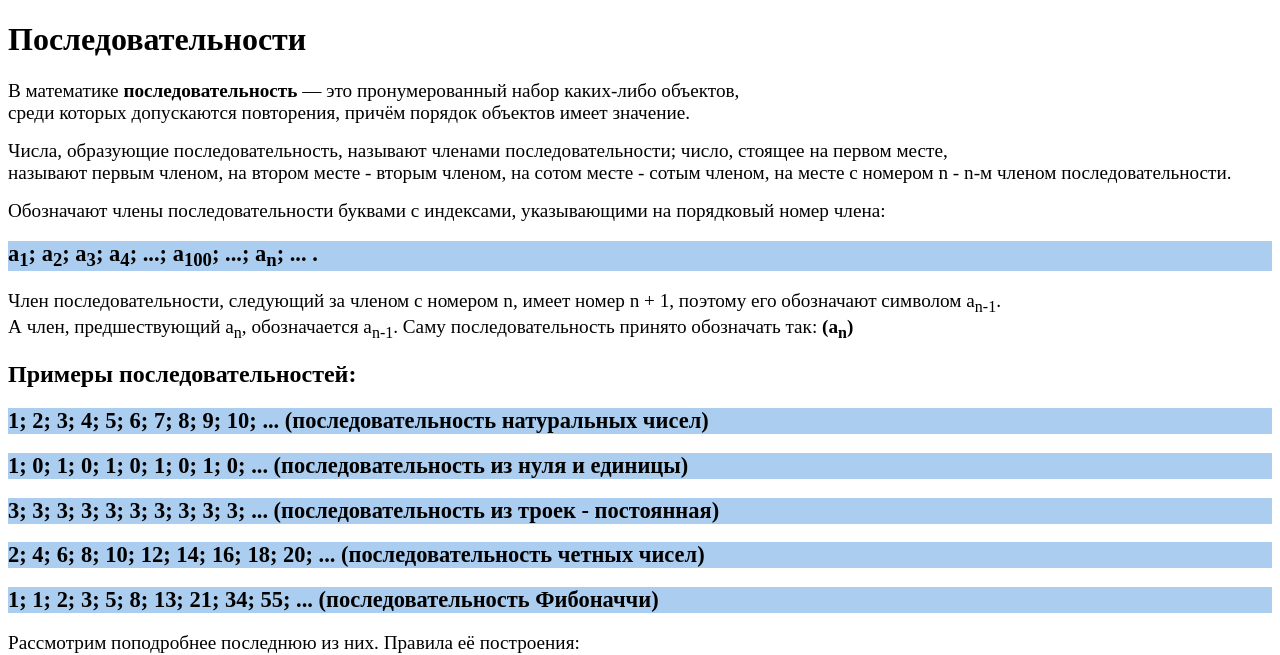
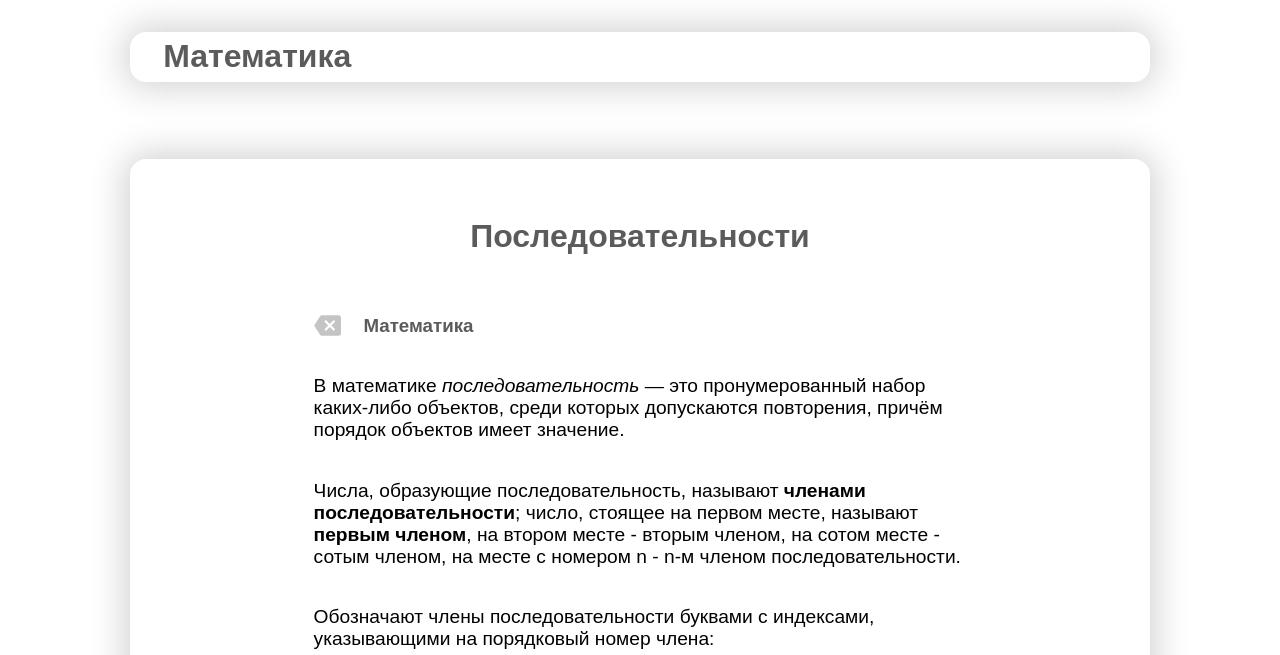
Before and after one commit to platon-p/flaskProject2, a Flask app: page /math/sequences in a window 1280 px wide. Shown: the top 655 px of the page. Run offline with Flask 2, Linux system fonts and the light colour scheme.

Commit message:
Сделал дизайн для нескольких уроков

```diff
--- a/main.py
+++ b/main.py
@@ -63,6 +63,15 @@ def test_atomic_structure():
     return render_template('tests-atomic-structure.html')
 
 
+@app.route('/physics/elec/test', methods=['POST', 'GET'])
+def test_elec():
+    if request.method == 'GET':
+        return render_template('test_elec.html')
+    elif request.method == 'POST':
+        print(request.form["one"])
+        return "Форма отправлена"
+
+
 @app.route('/computers')
 def inf_lesson():
     return render_template('lessonI.html', title='Информатика')
@@ -76,15 +85,6 @@ def binary_lesson():
 @app.route('/computers/cpu')
 def cpu_lesson():
     return render_template('cpu.html')
-
-
-@app.route('/physics/elec/test', methods=['POST', 'GET'])
-def test_elec():
-    if request.method == 'GET':
-        return render_template('test_elec.html')
-    elif request.method == 'POST':
-        print(request.form["one"])
-        return "Форма отправлена"
 
 
 # @app.route('/bib', methods=['GET', 'POST'])
--- a/templates/cpu.html
+++ b/templates/cpu.html
@@ -18,7 +18,7 @@
         <h1 class="label_lessons" align="center">Процессор</h1>
         <br>
         <div style="line-height: 1.5em;">
-            <a href="../">
+            <a href="/computers">
                 <img src="{{ url_for('static', filename='images/arrow.svg') }}" alt=""
                      style="width: 1.7em; vertical-align: middle">
             </a>
--- a/templates/lessonI.html
+++ b/templates/lessonI.html
@@ -2,9 +2,6 @@
 
 {% block content %}
 <body>
-{#<div class="block">#}
-{#    <a href="../"><h1 class="main_h1">Информатика, 9 класс</h1></a>#}
-{#</div>#}
 <div class="block">
     <div style="line-height: 1.5em;">
         <a href="../">
@@ -16,9 +13,7 @@
     {#    сами уроки будут являтся классом, у которого есть свойство "имя файла html"#}
     {#    ссылка на урок#}
     <a href="/computers/binary">
-        {#        ниже нужно ставить цвет от объекта ...#}
         <div class="task-card" style="background-color: #71D780">
-            {#            и здесь тоже нужно название  из класса#}
             <h2 class="task_label">Двоичная система</h2>
             <img src="{{ url_for('static', filename='images/binary.svg') }}" class="task_image">
         </div>
--- a/templates/lessonM.html
+++ b/templates/lessonM.html
@@ -16,7 +16,7 @@
         {#    здесь нужно циклом забить уроки из бд#}
         {#    сами уроки будут являтся классом, у которого есть свойство "имя файла html"#}
         {#    ссылка на урок#}
-        <a href="">
+        <a href="/math/sequences">
             {#        ниже нужно ставить цвет от объекта ...#}
             <div class="task-card" style="background-color: #DC8754">
                 {#            и здесь тоже нужно название  из класса#}
--- a/templates/sequences.html
+++ b/templates/sequences.html
@@ -1,75 +1,126 @@
 <!doctype html>
 <html lang="en">
 <head>
+    <meta charset="UTF-8">
+    <title>Математика</title>
+    <link rel="stylesheet" href="{{ url_for('static', filename='css/main.css') }}">
+    <link rel="stylesheet" href="{{ url_for('static', filename='css/cards.css') }}">
+    <link rel="stylesheet" href="{{ url_for('static', filename='css/reg.css') }}">
+    <link rel="stylesheet" href="{{ url_for('static', filename='css/tests.css') }}">
+    <meta name="viewport" content="width=765">
 </head>
 <body>
-      <div class="block">
-        <h1>Последовательности</h1>
-        <style>
-        </style>
+<div class="header block">
+    <h1 class="main_h1">Математика</h1>
 </div>
 <div class="block">
-        <p><big>В математике <strong>последовательность</strong> — это пронумерованный набор каких-либо объектов, <br>
-          среди которых допускаются повторения, причём порядок объектов имеет значение.</big>
+    <div class="block-l">
+        <h1 class="label_lessons" align="center">Последовательности</h1>
+        <br>
+        <div style="line-height: 1.5em;">
+            <a href="/math">
+                <img src="{{ url_for('static', filename='images/arrow.svg') }}" alt=""
+                     style="width: 1.7em; vertical-align: middle">
+            </a>
+            <h3 class="label_lessons" style="margin-left: 1em; display: inline-block; vertical-align: middle">
+                Математика</h3>
+        </div>
+        <p class="lesson-p">В математике <i>последовательность</i> — это пронумерованный набор каких-либо объектов,
+            среди которых допускаются повторения, причём порядок объектов имеет значение.
         </p>
-        <p><big>Числа, образующие последовательность, называют членами последовательности; число, стоящее на первом месте, <br>
-          называют первым членом, на втором месте - вторым членом, на сотом месте - сотым членом, на месте с номером n - n-м членом последовательности.</big>
+        <p class="lesson-p">Числа, образующие последовательность, называют <strong>членами последовательности</strong>;
+            число, стоящее на
+            первом месте, называют <strong>первым членом</strong>, на втором месте - вторым членом, на сотом месте -
+            сотым членом, на месте с номером n
+            - n-м членом последовательности.
         </p>
-        <p><big>Обозначают члены последовательности буквами с индексами, указывающими на порядковый номер члена:</big>
+        <p class="lesson-p">Обозначают члены последовательности буквами с индексами, указывающими на порядковый номер
+            члена:</p>
+
+        <img src="https://latex.codecogs.com/png.latex?\inline&space;\dpi{150}&space;\huge&space;a_1,&space;a_2,&space;a_3,&space;...,&space;a_n">
+
+        <p class="lesson-p">Член последовательности, следующий за членом с номером n, имеет номер n + 1, поэтому его
+            обозначают символом <img
+                    src="https://latex.codecogs.com/png.latex?\inline&space;\dpi{80}&space;\huge&space;a_{n+1}"
+                    title="\huge a_{n-1}"/>.
+            А член, предшествующий <img
+                    src="https://latex.codecogs.com/png.latex?\inline&space;\dpi{80}&space;\huge&space;a_{n}"
+                    title="\huge a_{n-1}"/>, обозначается <img
+                    src="https://latex.codecogs.com/png.latex?\inline&space;\dpi{80}&space;\huge&space;a_{n-1}"
+                    title="\huge a_{n-1}"/>. Саму последовательность принято обозначать так: (an)</p>
+
+        <p class="lesson-p">Примеры последовательностей:
+            <br>
+            1; 2; 3; 4; 5; 6; 7; 8; 9; 10; ... (последовательность натуральных чисел)
+            <br>
+            1; 0; 1; 0; 1; 0; 1; 0; 1; 0; ... (последовательность из нуля и единицы)
+            <br>
+            3; 3; 3; 3; 3; 3; 3; 3; 3; 3; ... (последовательность из троек - постоянная)
+            <br>
+            2; 4; 6; 8; 10; 12; 14; 16; 18; 20; ... (последовательность четных чисел)
+            <br>
+            1; 1; 2; 3; 5; 8; 13; 21; 34; 55; ... (последовательность Фибоначчи)
         </p>
-        <div class="task-card" style="background-color: #abcdef">
-          <h3><big>a<sub>1</sub>; a<sub>2</sub>; a<sub>3</sub>; a<sub>4</sub>; ...; a<sub>100</sub>; ...; a<sub>n</sub>; ... .</big></h3>
+        <br>
+        <p class="lesson-p">Рассмотрим поподробнее последнюю из них. Правила её построения:
+            <br>
+            <img src="https://latex.codecogs.com/png.latex?\dpi{80}&space;\LARGE&space;a_1=1" title="\LARGE a_1=1"/><br>
+            <img src="https://latex.codecogs.com/png.latex?\dpi{80}&space;\LARGE&space;a_2=1" title="\LARGE a_2=1"/><br>
+            <img src="https://latex.codecogs.com/png.latex?\dpi{80}&space;\LARGE&space;a_3=a_1+a_2"
+                 title="\LARGE a_2=1"/><br>
+            <img src="https://latex.codecogs.com/png.latex?\dpi{80}&space;\LARGE&space;a_4=a_2+a_3"
+                 title="\LARGE a_2=1"/><br>
+            <img src="https://latex.codecogs.com/png.latex?\dpi{80}&space;\LARGE&space;a_5=a_3+a_4"
+                 title="\LARGE a_2=1"/><br>
+            Для члена с произвольным номером n соответствующее равенство будет выглядеть так:
+            <br>
+            <img src="https://latex.codecogs.com/png.latex?\dpi{80}&space;\LARGE&space;a_n=a_{n-1}&plus;a_{n-2}"
+                 title="\LARGE a_n=a_{n-1}+a_{n-2}"/>
+            <br>
+            Таким образом, последовательность чисел Фибоначчи задаётся следующим образом:
+            <img src="https://latex.codecogs.com/png.latex?\dpi{80}&space;\LARGE&space;a_1=1" title="\LARGE a_1=1"/><br>
+            <img src="https://latex.codecogs.com/png.latex?\dpi{80}&space;\LARGE&space;a_2=1" title="\LARGE a_2=1"/><br>
+            <img src="https://latex.codecogs.com/png.latex?\dpi{80}&space;\LARGE&space;a_n=a_{n-1}&plus;a_{n-2}"
+                 title="\LARGE a_n=a_{n-1}+a_{n-2}"/></p>
+        <p class="lesson-p">
+            Такой способ относится к <i>рекуррентным</i><br>
+            <strong>Рекуррентная формула</strong> выражает любой член последовательности, начиная с некоторого, через
+            один или несколько
+            предыдущих членов.
+            При рекуррентном способе задания члены последовательности вычисляются поочерёдно один за другим.
+        </p>
+        <p class="lesson-p">Кроме того, последовательность можно задать <i>формулой</i>, или <i>описанием</i>. Формула
+            показывает, как найти любой член последовательности, если известен порядковый номер n.
+            Такая формула называется <strong>формулой n-го члена последовательности</strong>. </p>
+        <p class="lesson-p">
+            Рассмотрим пример:
+            <br>
+            <br>
+            <img src="https://latex.codecogs.com/png.latex?\dpi{80}&space;\LARGE&space;(a_n)=1&plus;2(n-1)"
+                 title="\LARGE (a_n)=1+2(n-1)"/>
+        </p>
+        <br>
+        <p class="lesson-p">Здесь <br>
+            <img src="https://latex.codecogs.com/png.latex?\dpi{80}&space;\LARGE&space;a_1&space;=&space;1&space;&plus;&space;2(1-1)=1"
+                 title="\LARGE a_1 = 1 + 2(1-1)=1"/><br>
+            <img src="https://latex.codecogs.com/png.latex?\dpi{80}&space;\LARGE&space;a_2&space;=&space;1&space;&plus;&space;2(2-1)=3"
+                 title="\LARGE a_2 = 1 + 2(2-1)=3"/><br>
+            <img src="https://latex.codecogs.com/png.latex?\dpi{80}&space;\LARGE&space;a_3&space;=&space;1&space;&plus;&space;2(3-1)=5"
+                 title="\LARGE a_3 = 1 + 2(3-1)=5"/><br>
+            Последовательность будет иметь вид: 1; 3; 5; 7; ...
+        </p>
+        <br>
+        <br>
+        <a href="/math/sequences/test">
+            {#        ниже нужно ставить цвет от объекта ...#}
+            <div class="task-card" style="background-color: #DC8754">
+                {#            и здесь тоже нужно название  из класса#}
+                <h2 class="task_label">Пройти тест</h2>
+                <img src="{{ url_for('static', filename='images/123-numbers.svg') }}" class="task_image">
             </div>
-        <p><big>Член последовательности, следующий за членом с номером n, имеет номер n + 1, поэтому его
-          обозначают символом a<sub>n-1</sub>.<br>А член, предшествующий a<sub>n</sub>, обозначается a<sub>n-1</sub>. Саму
-          последовательность принято обозначать так: <strong>(a<sub>n</sub>)</strong></big>
-        </p>
-        <h2>Примеры последовательностей:</h2>
-        <div class="task-card" style="background-color: #abcdef">
-          <h3><big>1; 2; 3; 4; 5; 6; 7; 8; 9; 10; ... (последовательность натуральных чисел)</big></h3>
+        </a>
     </div>
-        <div class="task-card" style="background-color: #abcdef">
-          <h3><big>1; 0; 1; 0; 1; 0; 1; 0; 1; 0; ... (последовательность из нуля и единицы)</big></h3>
-        </div>
-        <div class="task-card" style="background-color: #abcdef">
-          <h3><big>3; 3; 3; 3; 3; 3; 3; 3; 3; 3; ... (последовательность из троек - <strong>постоянная</strong>)</big></h3>
-        </div>
-        <div class="task-card" style="background-color: #abcdef">
-          <h3><big>2; 4; 6; 8; 10; 12; 14; 16; 18; 20; ... (последовательность четных чисел)</big></h3>
-        </div>
-        <div class="task-card" style="background-color: #abcdef">
-          <h3><big>1; 1; 2; 3; 5; 8; 13; 21; 34; 55; ... (последовательность Фибоначчи)</big></h3>
-        </div>
-        <p><big>Рассмотрим поподробнее последнюю из них. Правила её построения: <br>
-          a<sub>1</sub> = 1;<br>a<sub>2</sub>=1<br>a<sub>3</sub>=a<sub>2</sub> + a<sub>1</sub>;<br>a<sub>4</sub>
-          = a<sub>3</sub> + a<sub>2</sub>;<br>a<sub>5</sub> = a<sub>4</sub> + a<sub>3</sub>;</big>
-        </p>
-        <p><big>Для члена с произвольным номером n соответствующее равенство будет выглядеть так:</big>
-        </p>
-        <div class="task-card" style="background-color: #abcdef">
-          <h3><big>a<sub>n</sub> = a<sub>n - 1</sub> + a<sub>n - 2</sub></big></h3>
-        </div>
-        <p><big>Таким образом, последовательность чисел Фибоначчи задаётся следующими условиями:</big>
-        </p>
-        <div class="task-card" style="background-color: #abcdef">
-          <h3><big>a<sub>1</sub> = 1; a<sub>2</sub> = 1; a<sub>n</sub> = a<sub>n - 1</sub> + a<sub>n - 2</sub>, где n >= 3</big></h3>
-        </div>
-        <p><big>Формула a<sub>n</sub> = a<sub>n - 1</sub> + a<sub>n - 2</sub> относится к <strong>реккурентным формулам</strong>.<br>
-          Реккурентная формула выражает любой член последовательности, начиная с некоторого, через один или несколько предыдущих
-          членов. <br> При реккурентном способе задания члены последовательности вычисляются поочерёдно один за другим.</big>
-        </p>
-        <p><big>Последовательность возможно задать, указав все её члены или указав общую формулу. <br>
-          Формула показывает, как найти любой член последовательности, если известен порядковый номер n.<br>
-          Такая формула называется <strong>формулой n-го члена</strong> последовательности. Рассмотрим пример: <strong>
-          a<sub>n</sub> = 2 * n - 1</strong> Таким образом:<br>a<sub>1</sub> = 2 * 1 - 1 = 1<br>
-          a<sub>2</sub> = 2 * 2 - 1 = 3<br>a<sub>3</sub> = 2 * 3 - 1 = 5<br>a<sub>4</sub> = 2 * 4 - 1 = 7<br></big>
-        </p>
-        <div class="task-card" style="background-color: #abcdef">
-          <h3><big>Последовательность будет иметь вид: 1; 3; 5; 7; ...</big></h3>
-        </div>
-        <a href="javascript:history.back()">
-          <h3>Вернуться к урокам</h3>
-        </a>
+
 </div>
 </body>
 </html>
```
Also changed, not shown: templates/binary.html (+70 -37 lines). Lines whose indentation alone changed are shown as unchanged.
